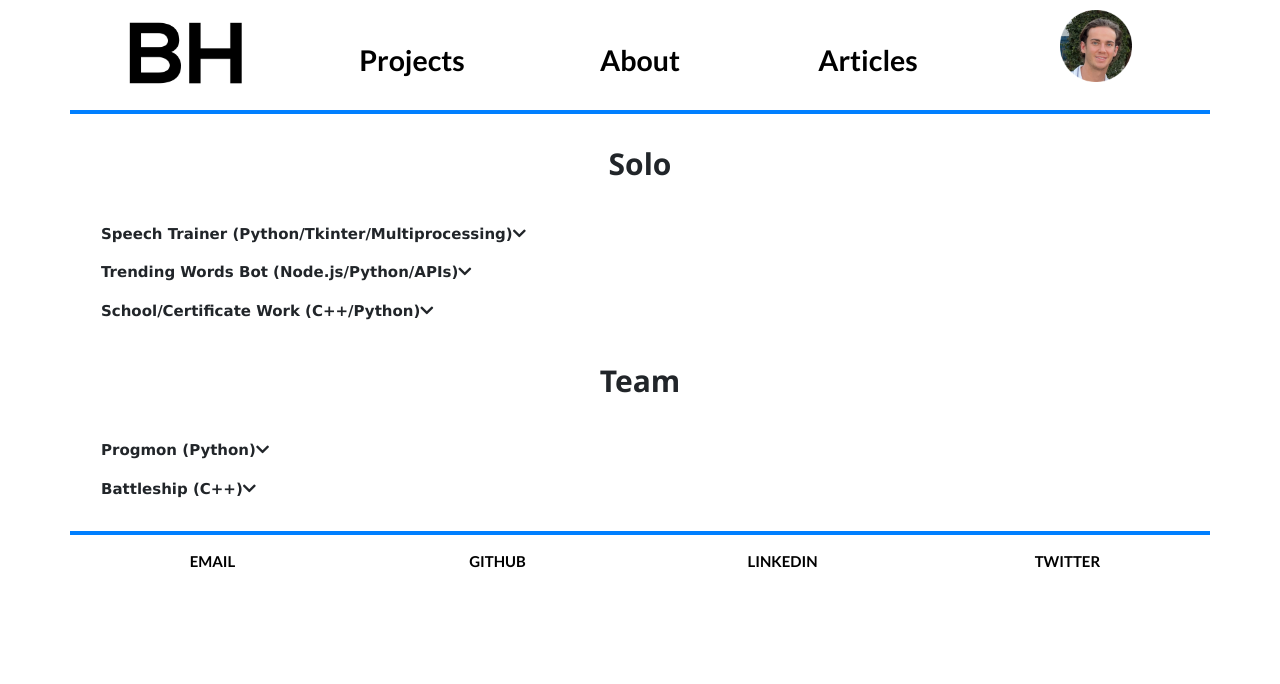
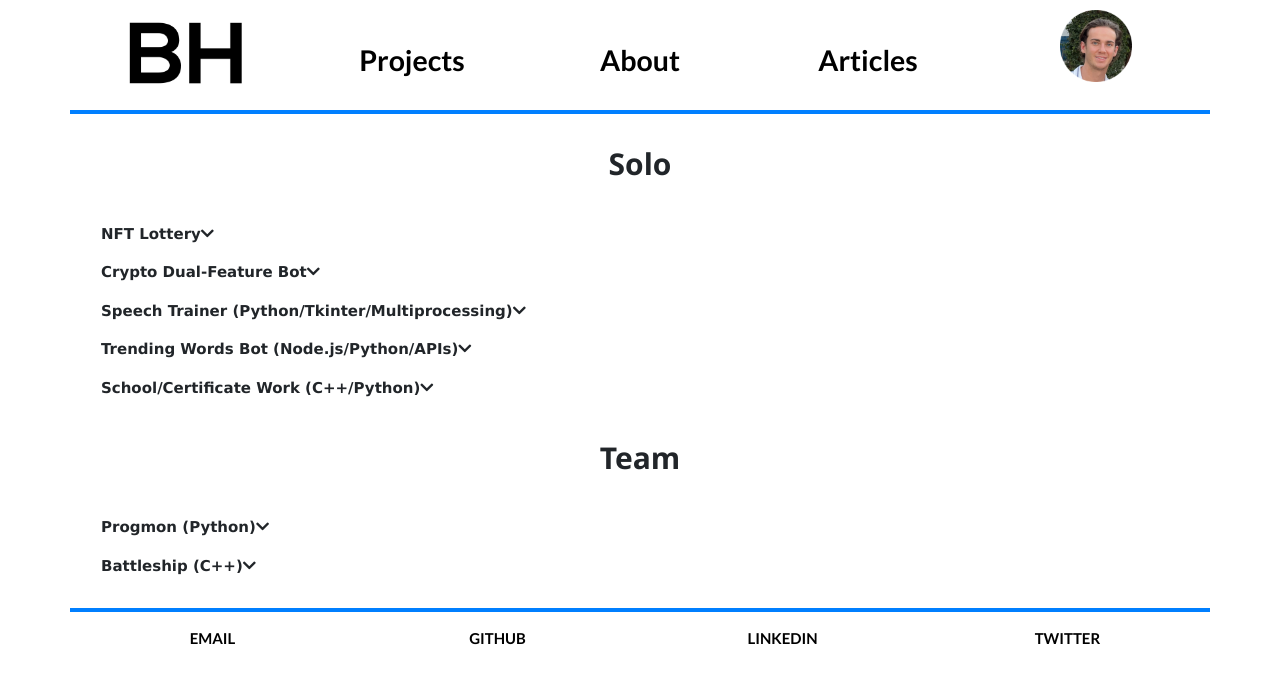
Before and after one commit to beauhodes/beauhodes.github.io, a Jekyll site: the page built from projects/index.html, in a window 1280 px wide. Shown: the top 684 px of the page. Built offline with Jekyll 4.4.1, drawn with Linux system fonts in a browser that asks for light colours; nearby versions of some CDN libraries.

Commit message:
Update index.html

```diff
--- a/projects/index.html
+++ b/projects/index.html
@@ -7,19 +7,31 @@ title: Projects
 	<h2 style="font-weight: bold; text-align: center;">Solo</h2>
 	<br>
 
-	<button onclick="dropText('p1')" class="w3-button w3-block w3-left-align" style="font-weight: bold;">Speech Trainer (Python/Tkinter/Multiprocessing)<i class="fas fa-chevron-down"></i></button>
+	<button onclick="dropText('p1')" class="w3-button w3-block w3-left-align" style="font-weight: bold;">NFT Lottery<i class="fas fa-chevron-down"></i></button>
+	<div id="p1" class="w3-container w3-hide">
+  		<p>Solidity implementation + tests (Hardhat & Foundry) for an NFT lottery. Sellers can deposit NFTs and specify sale parameters, and users can deposit ERC-20 tokens to enter for a chance to win the NFT at the end of the sale period - measures are taken to avoid getting funds or NFTs locked in the contract. Not used in production for legal reasons and currently not gas-optimized.</p>
+		<a href="https://github.com/beauhodes/example-nft-lottery" target="_blank" rel="noopener noreferrer" class="projLink">Github</a>
+	</div>
+
+	<button onclick="dropText('p3')" class="w3-button w3-block w3-left-align" style="font-weight: bold;">Crypto Dual-Feature Bot<i class="fas fa-chevron-down"></i></button>
+	<div id="p1" class="w3-container w3-hide">
+  		<p>Scans for volume spikes on specific tokens (exchange/tickers can be edited in the code), as well as scans for specific Twitter users following new accounts. Allows you to direct your attention towards large market moves without monitoring multiple charts constantly, and the Twitter feature can be useful in finding new projects early. Currently being improved; the "to do list" is specified in the repo's readme.</p>
+		<a href="https://github.com/beauhodes/crypto-volume-bot" target="_blank" rel="noopener noreferrer" class="projLink">Github</a>
+	</div>
+
+	<button onclick="dropText('p6')" class="w3-button w3-block w3-left-align" style="font-weight: bold;">Speech Trainer (Python/Tkinter/Multiprocessing)<i class="fas fa-chevron-down"></i></button>
 	<div id="p1" class="w3-container w3-hide">
   		<p>Uses a respiratory sensor and Python to help those who stutter, including myself, work on their fluency using computer visuals. The current version tracks your breathing and helps you know when the proper time is to turn your voice on. Features such as a better interface, voice tracking, and feedback metrics will be added soon.</p>
 		<a href="https://github.com/beauhodes/spTrainer" target="_blank" rel="noopener noreferrer" class="projLink">Github</a>
 	</div>
 
-	<button onclick="dropText('p3')" class="w3-button w3-block w3-left-align" style="font-weight: bold;">Trending Words Bot (Node.js/Python/APIs)<i class="fas fa-chevron-down"></i></button>
+	<button onclick="dropText('p7')" class="w3-button w3-block w3-left-align" style="font-weight: bold;">Trending Words Bot (Node.js/Python/APIs)<i class="fas fa-chevron-down"></i></button>
 	<div id="p3" class="w3-container w3-hide">
   		<p>This bot uses the Google Trends and Twitter APIs to trigger alerts when certain words jump in popularity. My initial intent was to use this to track SPAC activity, but it can be used in a variety of other ways as well. Discord alerts (using a Discord bot) are implemented in the project.</p>
 		<a href="https://github.com/beauhodes/trendBot" target="_blank" rel="noopener noreferrer" class="projLink">Github</a>
 	</div>
 
-	<button onclick="dropText('p6')" class="w3-button w3-block w3-left-align" style="font-weight: bold;">School/Certificate Work (C++/Python)<i class="fas fa-chevron-down"></i></button>
+	<button onclick="dropText('p8')" class="w3-button w3-block w3-left-align" style="font-weight: bold;">School/Certificate Work (C++/Python)<i class="fas fa-chevron-down"></i></button>
 	<div id="p6" class="w3-container w3-hide">
   		<p>This repository contains several labs and projects that I have finished during my time at school. They include things like binary search trees, hash tables, graphs, disjoint sets, clustering, and simple encryption algorithms.</p>
 		<a href="https://github.com/beauhodes/Schoolwork" target="_blank" rel="noopener noreferrer" class="projLink">Github</a>
```
